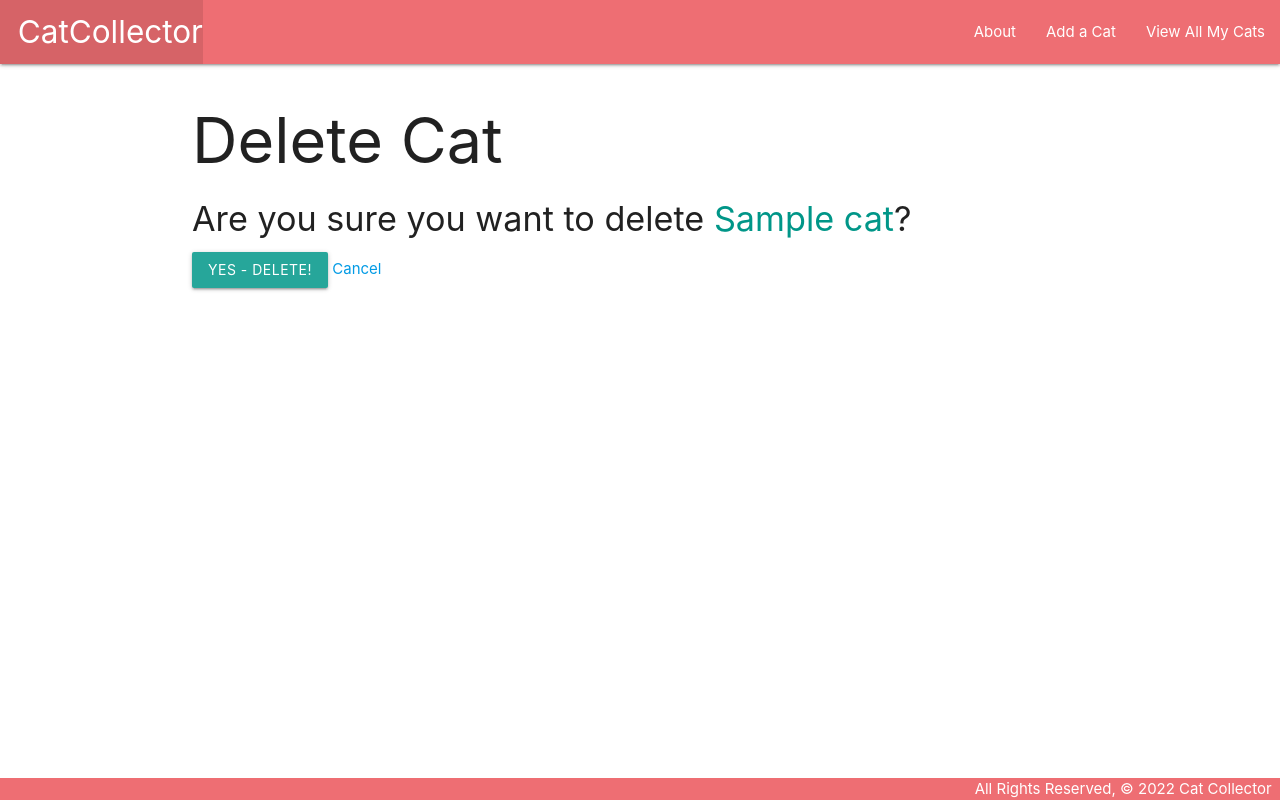
After one commit to cpak125/django-catcollector, a Django app: page /cats/1/delete/ in a window 1280 px wide. The commit adds this page. Run offline with Django 4.2, Linux system fonts and the light colour scheme; tables that the repository leaves empty hold one stand-in row (values such as "Sample post").

Commit message:
implement create, update, delete functionality

```diff
--- a/main_app/models.py
+++ b/main_app/models.py
@@ -1,4 +1,5 @@
 from django.db import models
+from django.urls import reverse
 
 # Create your models here.
 class Cat(models.Model):
@@ -10,3 +11,6 @@ class Cat(models.Model):
 
   def __str__(self):
     return f'{self.name} ({self.id})'
+
+  def get_absolute_url(self):
+    return reverse('detail', kwargs={'cat_id': self.id})
--- a/main_app/templates/base.html
+++ b/main_app/templates/base.html
@@ -17,11 +17,12 @@
     <nav>
       <div class="nav-wrapper">
         <ul>
-          <li><a href="/" class="left brand-logo">&nbsp;&nbsp;CatCollector</a></li>
+          <li><a href="{% url 'home' %}" class="left brand-logo">&nbsp;&nbsp;CatCollector</a></li>
         </ul>
         <ul class="right">
-          <li><a href="/about">About</a></li>
-          <li><a href="/cats">View All My Cats</a></li>
+          <li><a href="{% url 'about' %}">About</a></li>
+          <li><a href="{% url 'cats_create' %}">Add a Cat</a></li>
+          <li><a href="{% url 'index' %}">View All My Cats</a></li>
         </ul>
       </div>
     </nav>
--- a/main_app/templates/cats/detail.html
+++ b/main_app/templates/cats/detail.html
@@ -14,6 +14,10 @@
       <p>Age: Kitten</p>
     {% endif %}
   </div>
+  <div class="card-action">
+    <a href="{% url 'cats_update' cat.id %}">Edit</a>
+    <a href="{% url 'cats_delete' cat.id %}">Delete</a>
+  </div>
 </div>
 
 {% endblock %}
--- /dev/null
+++ b/main_app/templates/main_app/cat_confirm_delete.html
@@ -0,0 +1,13 @@
+{% extends 'base.html' %}
+
+{% block content %}
+  <h1>Delete Cat</h1>
+
+  <h4>Are you sure you want to delete <span class="teal-text">{{ object.name }}</span>?</h4>
+
+  <form action="" method="POST">
+    {% csrf_token %}
+    <input type="submit" value="Yes - Delete!" class="btn">
+    <a href="{% url 'detail' cat.id %}">Cancel</a>
+  </form>
+{% endblock %}
--- a/main_app/urls.py
+++ b/main_app/urls.py
@@ -6,4 +6,7 @@ urlpatterns = [
   path('about/', views.about, name='about'),
   path('cats/', views.cats_index, name='index'),
   path('cats/<int:cat_id>/', views.cats_detail, name='detail'),
+  path('cats/create/', views.CatCreate.as_view(), name='cats_create'),
+  path('cats/<int:pk>/update/', views.CatUpdate.as_view(), name='cats_update'),
+  path('cats/<int:pk>/delete/', views.CatDelete.as_view(), name='cats_delete')
 ]
--- a/main_app/views.py
+++ b/main_app/views.py
@@ -1,4 +1,5 @@
 from django.shortcuts import render
+from django.views.generic.edit import CreateView, UpdateView, DeleteView
 from .models import Cat
 
 # Create your views here.
@@ -20,3 +21,19 @@ def cats_index(request):
 def cats_detail(request, cat_id):
   cat = Cat.objects.get(id=cat_id)
   return render(request, 'cats/detail.html', {'cat': cat})
+
+# Class-Based View (CBV) to create a cat
+class CatCreate(CreateView):
+  model = Cat
+  fields = '__all__'
+
+# Class-Based View to update a cat
+class CatUpdate(UpdateView):
+  model = Cat
+  # Let's disallow the renaming of act by excluding the name field!
+  fields = ['breed', 'description', 'age']
+
+# Class-Based View to delete a cat
+class CatDelete(DeleteView):
+  model = Cat
+  success_url = '/cats/'
```
Also changed, not shown: main_app/templates/main_app/cat_form.html (added, +20 -0 lines).
